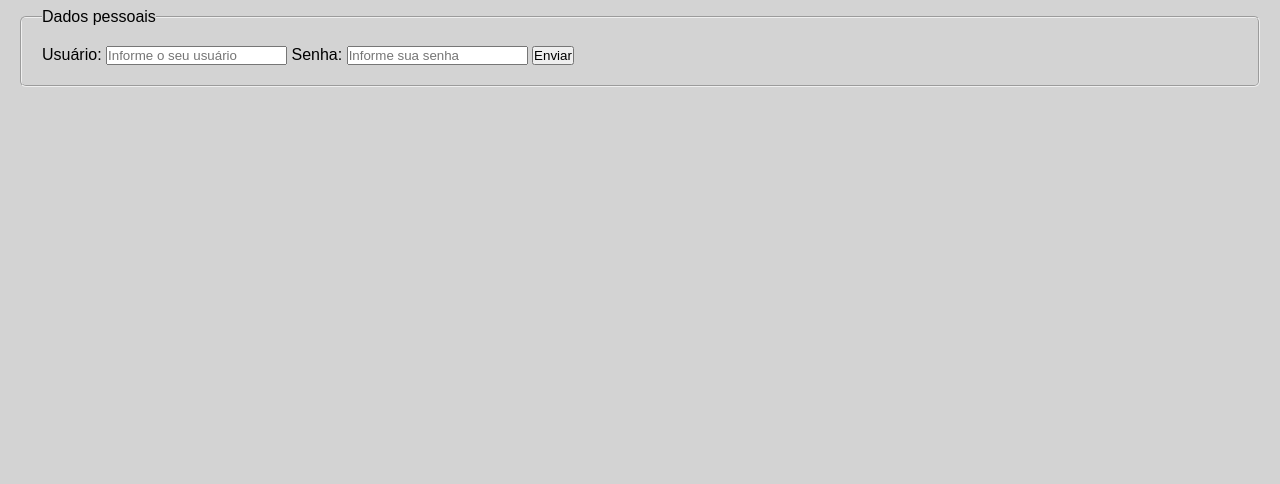
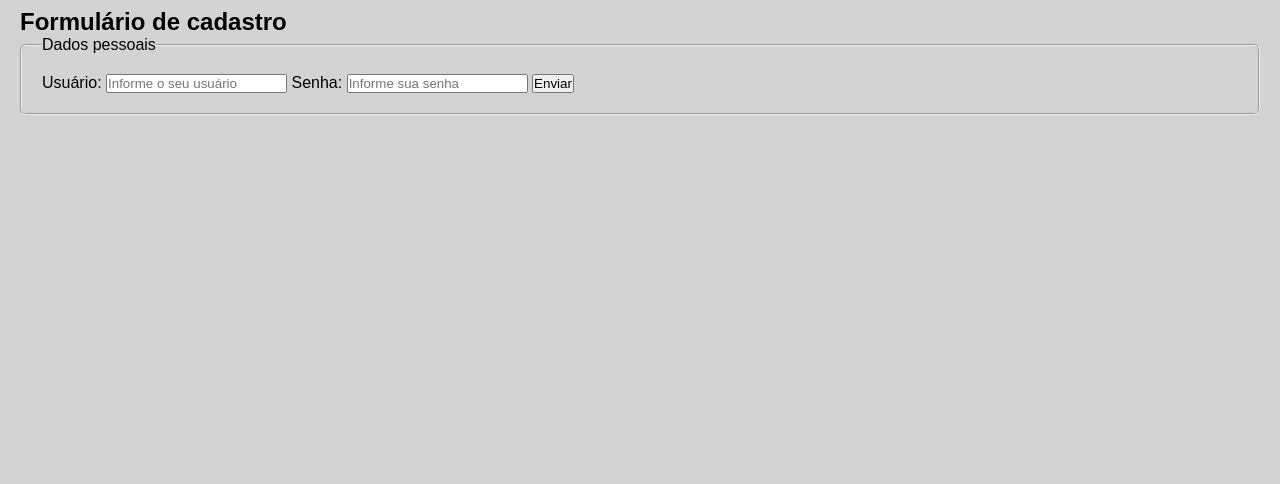
Before and after one commit to roherool/app-fintech-fiap, a plain HTML site: page index.html in a window 1280 px wide. Shown: the part 316-800 px from the top of the page. Drawn offline with Linux system fonts and the light colour scheme.

Commit message:
Criado título de cadastro

```diff
--- a/index.html
+++ b/index.html
@@ -18,6 +18,7 @@
 	</header>
 
 	<main>
+		<h2>Formulário de cadastro</h2>
 		<form action="index.html" method="post">
 			<fieldset>
 				<legend>Dados pessoais</legend>
```
